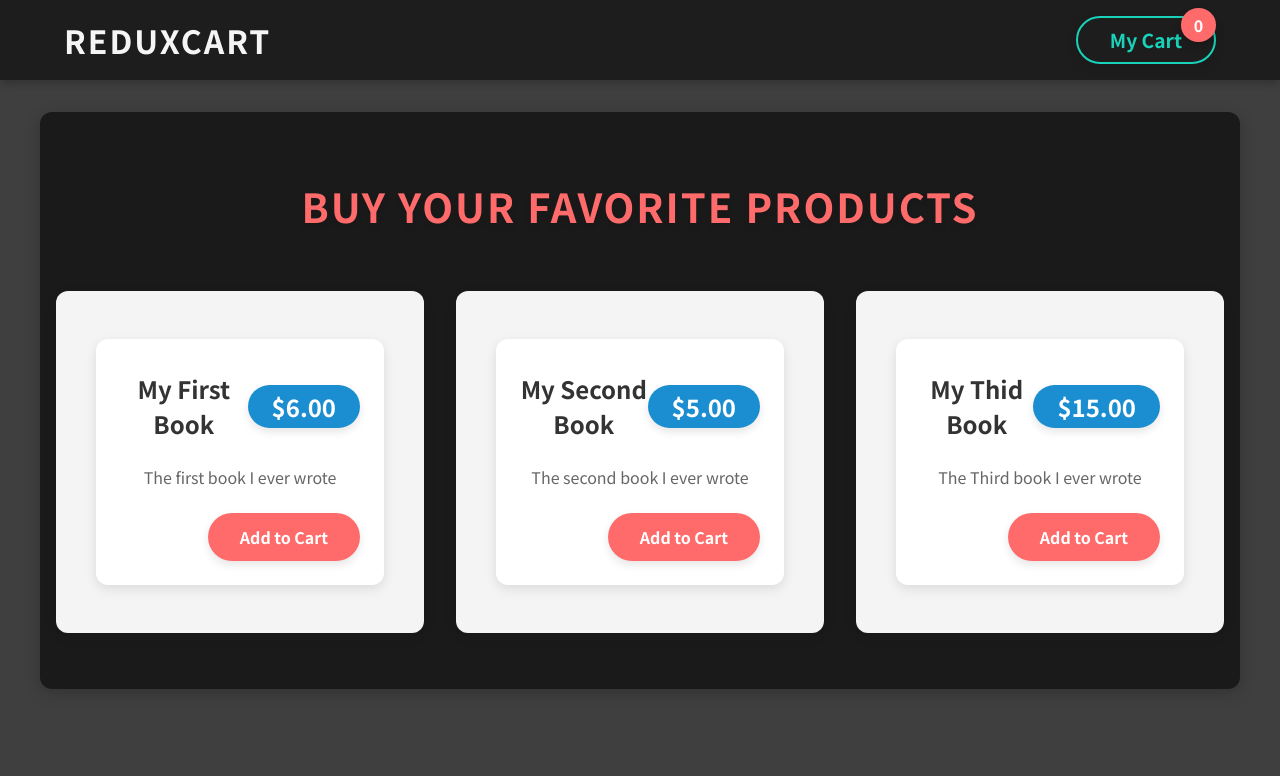
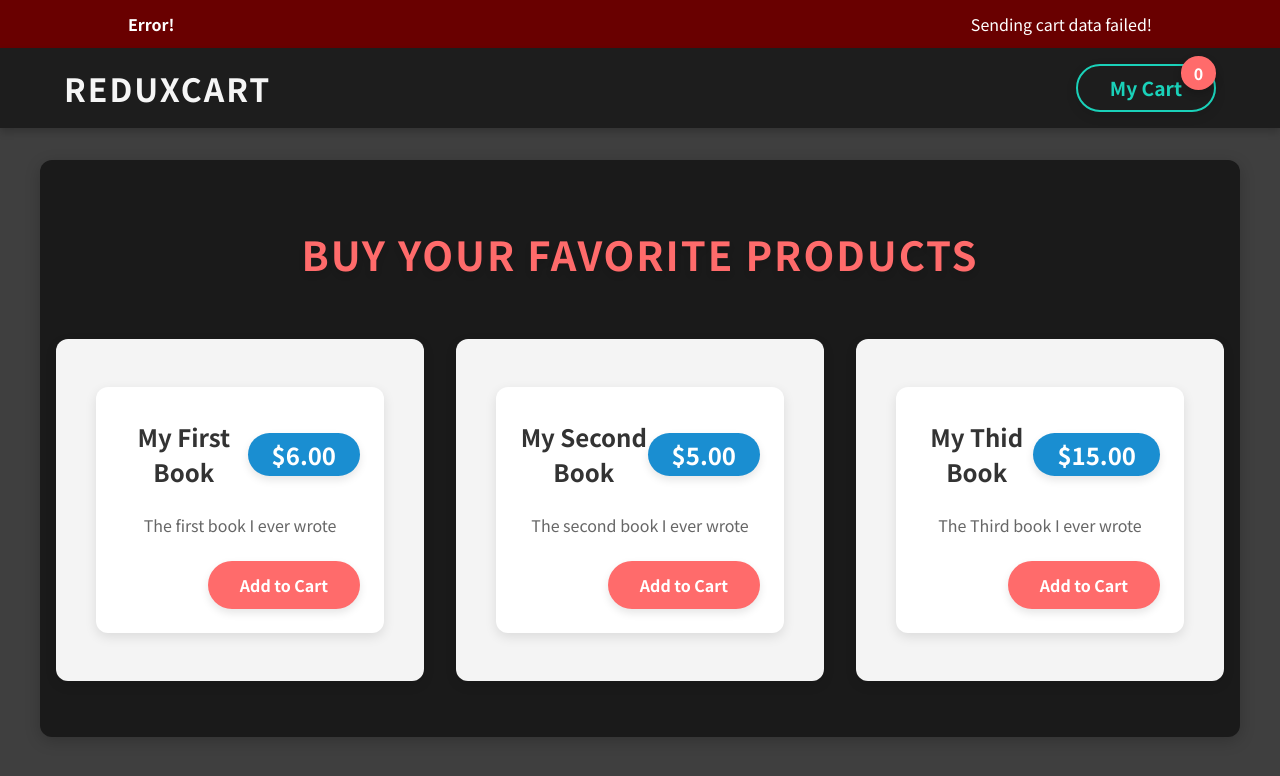
Before and after one commit to waseemtasawar/Advance-Redux, a React (Vite) app: page / in a window 1280 px wide. Shown: the top 776 px of the page. Built offline with nearby package versions, Linux system fonts and the light colour scheme; no server answers.

Commit message:
sending Http request

```diff
--- a/src/App.jsx
+++ b/src/App.jsx
@@ -1,15 +1,78 @@
-import { useSelector } from "react-redux";
+import { Fragment, useEffect, useState } from "react";
+import { useSelector, useDispatch } from "react-redux";
 import Cart from "./components/Cart/Cart";
 import Layout from "./components/Layout/Layout";
 import Products from "./components/Shop/Products";
+import { uiActions } from "./components/store/ui-slice";
+import Notification from "./components/UI/Notification.jsx";
+let isInitial = true;
 
 function App() {
-  const showCart = useSelector((state) => state.ui.cartIsVsible);
+  const dispatch = useDispatch();
+  const showCart = useSelector((state) => state.ui.cartIsVisible);
+  const cart = useSelector((state) => state.cart);
+  const notification = useSelector((state) => state.ui.notification);
+
+  useEffect(() => {
+    const sendCartData = async () => {
+      dispatch(
+        uiActions.showNotification({
+          status: "pending",
+          title: "Sending...",
+          message: "Sending cart data!",
+        })
+      );
+      const response = await fetch(
+        "https://advance-redux-295da-default-rtdb.firebaseio.com/cart.json",
+        {
+          method: "PUT",
+          body: JSON.stringify(cart),
+        }
+      );
+
+      if (!response.ok) {
+        throw new Error("Sending cart data failed.");
+      }
+
+      dispatch(
+        uiActions.showNotification({
+          status: "success",
+          title: "Success!",
+          message: "Sent cart data successfully!",
+        })
+      );
+    };
+
+    if (isInitial) {
+      isInitial = false;
+      return;
+    }
+
+    sendCartData().catch((error) => {
+      dispatch(
+        uiActions.showNotification({
+          status: "error",
+          title: "Error!",
+          message: "Sending cart data failed!",
+        })
+      );
+    });
+  }, [cart, dispatch]);
+
   return (
-    <Layout>
-      {showCart && <Cart />}
-      <Products />
-    </Layout>
+    <Fragment>
+      {notification && (
+        <Notification
+          status={notification.status}
+          title={notification.title}
+          message={notification.message}
+        />
+      )}
+      <Layout>
+        {showCart && <Cart />}
+        <Products />
+      </Layout>
+    </Fragment>
   );
 }
 
--- a/src/components/Shop/ProductItem.jsx
+++ b/src/components/Shop/ProductItem.jsx
@@ -1,51 +1,21 @@
-import { useDispatch, useSelector } from "react-redux";
+import { useDispatch } from "react-redux";
 import Card from "../UI/Card";
 import classes from "./ProductItem.module.css";
 import { cartActions } from "../store/cart-slice";
 const ProductItem = (props) => {
   const { title, price, description, id } = props;
-  const cart = useSelector((state) => state.cart);
   const dispatch = useDispatch();
   const addToCartHandler = () => {
-    const newTotalQuantity = cart.totalQuantity + 1;
-
-    const updatedItems = cart.items.slice(); // create copy via slice to avoid mutating original state
-    const existingItem = updatedItems.find((item) => item.id === id);
-    if (existingItem) {
-      const updatedItem = { ...existingItem }; // new object + copy existing properties to avoid state mutation
-      updatedItem.quantity++;
-      updatedItem.totalPrice = updatedItem.totalPrice + price;
-      const existingItemIndex = updatedItems.findIndex(
-        (item) => item.id === id
-      );
-      updatedItems[existingItemIndex] = updatedItem;
-    } else {
-      updatedItems.push({
-        id: id,
-        price: price,
-        quantity: 1,
-        totalPrice: price,
-        name: title,
-      });
-    }
-
-    const newCart = {
-      totalQuantity: newTotalQuantity,
-      items: updatedItems,
-    };
-
-    dispatch(cartActions.replaceCart(newCart));
-
     // and then send Http request
     // fetch('firebase-url', { method: 'POST', body: JSON.stringify(newCart) })
 
-    // dispatch(
-    //   cartActions.addItemToCart({
-    //     id,
-    //     title,
-    //     price,
-    //   })
-    // );
+    dispatch(
+      cartActions.additemToCart({
+        id,
+        title,
+        price,
+      })
+    );
   };
 
   return (
--- /dev/null
+++ b/src/components/UI/Notification.jsx
@@ -0,0 +1,23 @@
+import classes from "./Notification.module.css";
+
+const Notification = (props) => {
+  let specialClasses = "";
+
+  if (props.status === "error") {
+    specialClasses = classes.error;
+  }
+  if (props.status === "success") {
+    specialClasses = classes.success;
+  }
+
+  const cssClasses = `${classes.notification} ${specialClasses}`;
+
+  return (
+    <section className={cssClasses}>
+      <h2>{props.title}</h2>
+      <p>{props.message}</p>
+    </section>
+  );
+};
+
+export default Notification;
--- /dev/null
+++ b/src/components/UI/Notification.module.css
@@ -0,0 +1,24 @@
+.notification {
+  width: 100%;
+  height: 3rem;
+  background-color: #1a8ed1;
+  display: flex;
+  justify-content: space-between;
+  padding: 0.5rem 10%;
+  align-items: center;
+  color: white;
+}
+
+.notification h2,
+.notification p {
+  font-size: 1rem;
+  margin: 0;
+}
+
+.error {
+  background-color: #690000;
+}
+
+.success {
+  background-color: #1ad1b9;
+}
--- a/src/components/store/ui-slice.js
+++ b/src/components/store/ui-slice.js
@@ -2,10 +2,17 @@
 
 export const uiSlice = createSlice({
   name: "ui",
-  initialState: { cartIsVsible: false },
+  initialState: { cartIsVsible: false, notification: null },
   reducers: {
     toggle: (state) => {
       state.cartIsVsible = !state.cartIsVsible;
+    },
+    showNotification: (state, action) => {
+      state.notification = {
+        status: action.payload.status,
+        title: action.payload.title,
+        message: action.payload.message,
+      };
     },
   },
 });
```
